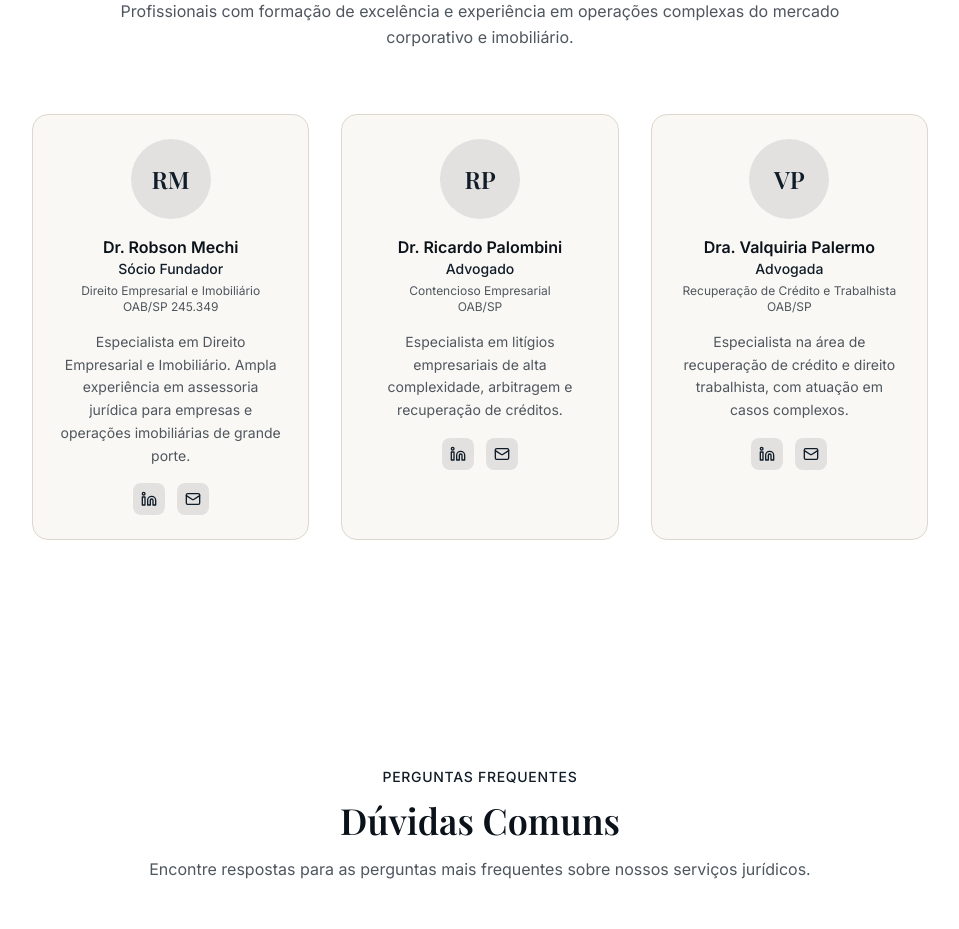
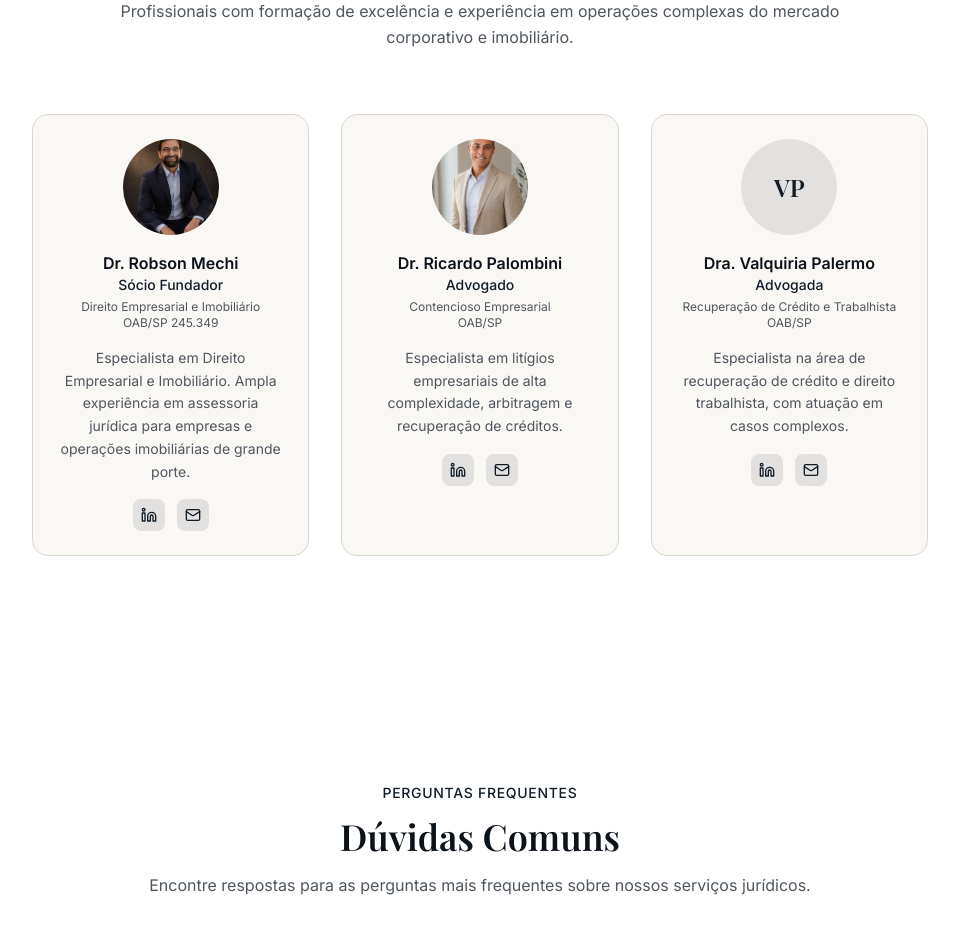
Before and after one commit to robson-gif/mechinunes-site, a Next.js app: page / in a window 1280 px wide. Shown: the part 3100-4029 px from the top of the page, without its empty margins (160-1119 px from the left). Built offline with nearby package versions, Linux system fonts and the light colour scheme; a web font is replaced by a local one.

Commit message:
feat: add team member images and update team component display logic
Co-authored-by: robson-gif <287000659+robson-gif@users.noreply.github.com>

```diff
--- a/components/team.tsx
+++ b/components/team.tsx
@@ -1,3 +1,4 @@
+import Image from "next/image"
 import { Linkedin, Mail } from "lucide-react"
 
 const team = [
@@ -6,6 +7,7 @@ const team = [
     role: "Sócio Fundador",
     specialty: "Direito Empresarial e Imobiliário",
     oab: "OAB/SP 245.349",
+    image: "/images/robson-mechi.jpg",
     description:
       "Especialista em Direito Empresarial e Imobiliário. Ampla experiência em assessoria jurídica para empresas e operações imobiliárias de grande porte.",
   },
@@ -14,6 +16,7 @@ const team = [
     role: "Advogado",
     specialty: "Contencioso Empresarial",
     oab: "OAB/SP",
+    image: "/images/ricardo-palombini.jpg",
     description:
       "Especialista em litígios empresariais de alta complexidade, arbitragem e recuperação de créditos.",
   },
@@ -22,6 +25,7 @@ const team = [
     role: "Advogada",
     specialty: "Recuperação de Crédito e Trabalhista",
     oab: "OAB/SP",
+    image: "",
     description:
       "Especialista na área de recuperação de crédito e direito trabalhista, com atuação em casos complexos.",
   },
@@ -50,10 +54,20 @@ export function Team() {
               key={member.name}
               className="group bg-background rounded-2xl p-6 border border-border hover:shadow-lg transition-all duration-300"
             >
-              <div className="w-20 h-20 bg-primary/10 rounded-full mx-auto mb-4 flex items-center justify-center">
-                <span className="font-serif text-2xl font-semibold text-primary">
-                  {member.name.split(" ").slice(1, 3).map(n => n[0]).join("")}
-                </span>
+              <div className="w-24 h-24 rounded-full mx-auto mb-4 overflow-hidden bg-primary/10 flex items-center justify-center">
+                {member.image ? (
+                  <Image
+                    src={member.image || "/placeholder.svg"}
+                    alt={`Foto de ${member.name}`}
+                    width={96}
+                    height={96}
+                    className="w-full h-full object-cover"
+                  />
+                ) : (
+                  <span className="font-serif text-2xl font-semibold text-primary">
+                    {member.name.split(" ").slice(1, 3).map(n => n[0]).join("")}
+                  </span>
+                )}
               </div>
 
               <div className="text-center">
```
Also changed, not shown: public/images/ricardo-palombini.jpg (added), public/images/robson-mechi.jpg (added).
